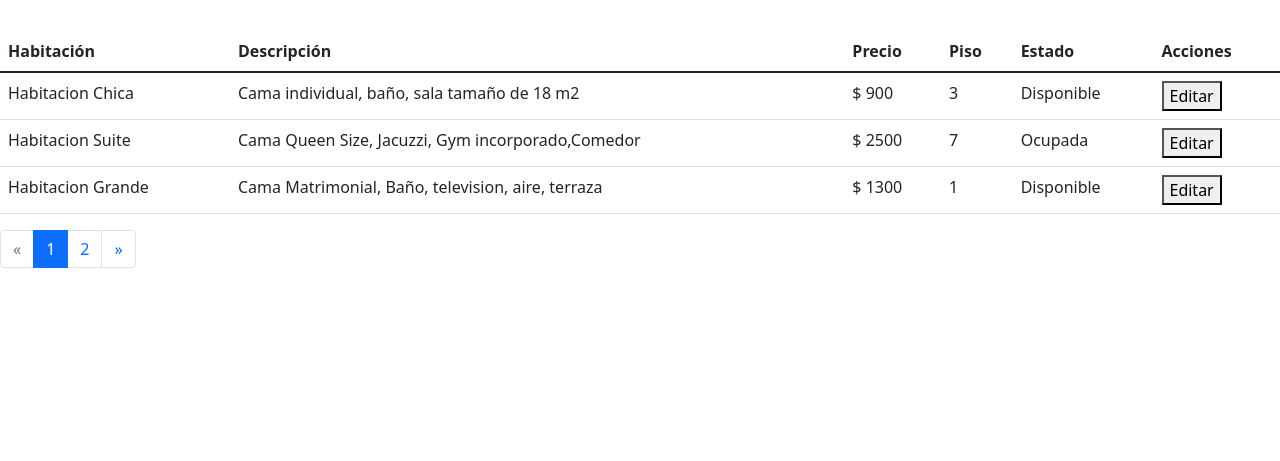
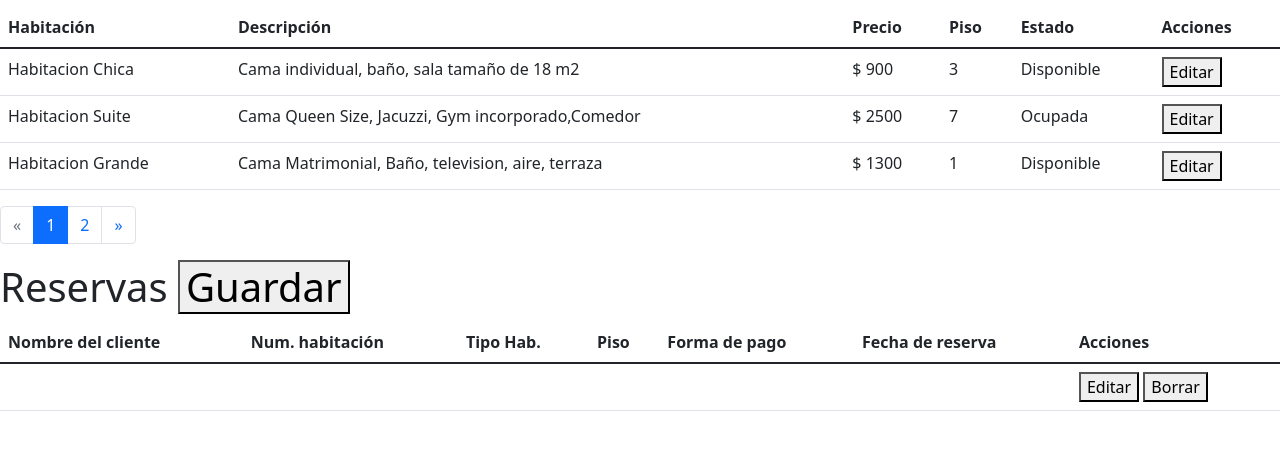
Before and after one commit to Bkirving201/Proyecto_Final-Sistema_Web, a PHP site: page /registro.php?pagina=1 in a window 1280 px wide. Shown: the part 339-800 px from the top of the page. Run offline with PHP 8.4, Linux system fonts and the light colour scheme; data comes from the database, SQL or seed files in the repository; data that the repository does not hold is empty; some web fonts are replaced.

Commit message:
Entrega 11 - Guardar datos de reserva

```diff
--- /dev/null
+++ b/Proyecto-web/PHP/modal_save.php
@@ -0,0 +1,138 @@
+
+<!-- Modal -->
+<div class="modal fade" id="modalsave" tabindex="-1" aria-labelledby="exampleModalLabel" aria-hidden="true">
+    <div class="modal-dialog modal-xl">
+        <div class="modal-content">
+            <div class="modal-header">
+                <h5 class="modal-title" id="exampleModalLabel">Reservas</h5>
+                <button type="button" class="btn-close" data-bs-dismiss="modal" aria-label="Close"></button>
+            </div>
+            <div class="modal-body">
+
+
+
+                <form>
+
+                    <div class="row">
+                        <div class="col">
+                            <label>Nombre</label>
+                            <input type="text" class="form-control" placeholder="First name">
+                        </div>
+
+                        <div class="col">
+                            <label>Apellido</label>
+                            <input type="text" class="form-control" placeholder="Aplleido">
+                        </div>
+
+                        <div class="col">
+                            <label>Identificacon</label>
+                            <input type="text" class="form-control" placeholder="Identificacion">
+                        </div>
+
+                        <div class="col">
+                            <label>Telefono</label>
+                            <input type="text" class="form-control" placeholder="Telefono">
+                        </div>
+
+                    </div>
+
+                </form>
+
+                <br>
+
+                <form>
+
+                    <div class="row">
+
+                        <div class="form-group col-md-6">
+                            <label for="inputEmail4">Email</label>
+                            <input type="email" class="form-control" id="inputEmail4" placeholder="Email">
+                        </div>
+
+                        <div class="form-group col-md-6">
+                            <label for="inputState">State</label>
+                            <select id="inputState" class="form-control">
+                                <option selected>Forma de pago</option>
+                                <option>Efectivo</option>
+                                <option>Credito</option>
+                                <option>Debito</option>
+                            </select>
+                        </div>
+
+                    </div>
+
+                    <br>
+
+                    <div class="row">
+                        <div class="col">
+                            <input type="text" class="form-control" placeholder="Nombre">
+                        </div>
+
+                        <div class="col">
+                            <input type="text" class="form-control" placeholder="N.Tarj">
+                        </div>
+
+                        <div class="col">
+                            <input type="text" class="form-control" placeholder="CVV">
+                        </div>
+
+                        <div class="col">
+                            <input type="text" class="form-control" placeholder="Caduca">
+                        </div>
+
+                    </div>
+
+                    <br>
+
+                    <div class="row">
+
+
+                        <div class="form-group col-md-4">
+                            <label for="inputState">State</label>
+                            <select id="inputState" class="form-control">
+                                <option selected>Habitaciones</option>
+                                <option>Chica</option>
+                                <option>Mediana</option>
+                                <option>Grande</option>
+                            </select>
+                        </div>
+
+                        <div class="form-group col-md-4">
+                            <label for="inputState">State</label>
+                            <select id="inputState" class="form-control">
+                                <option selected>Descripcion</option>
+                                <option>cama doble, terraza, baño</option>
+                                <option>Cama matrmonial </option>
+                                <option>Cmaa indivual</option>
+                            </select>
+                        </div>
+
+                        <div class="col">
+                            <label>Precio</label>
+                            <input type="text" class="form-control" placeholder="Precio">
+                        </div>
+
+                        <div class="col">
+                            <label>Piso</label>
+                            <input type="text" class="form-control" placeholder="Piso">
+                        </div>
+
+
+
+                    </div>
+
+
+                </form>
+
+                <br>
+
+                <div class="modal-footer">
+                    <button type="button" class="btn btn-secondary" data-bs-dismiss="modal">Cerrar</button>
+                    <button type="button" class="btn btn-primary">Guardar</button>
+                </div>
+
+            </div>
+
+        </div>
+    </div>
+</div>
--- a/Proyecto-web/PHP/registro.php
+++ b/Proyecto-web/PHP/registro.php
@@ -46,7 +46,6 @@
 				<!--Cuadro branco -->
 
                 <h2 style="text-align: center;"> Habitaciones </h2>
-                <br>
 
                 <?php
                 if(!$_GET){
@@ -74,7 +73,6 @@
                             <?php $cont = include ("conexion.php");
                             $consulta="SELECT * FROM habitacion";
                             $resultado = mysqli_query($enlace,$consulta);   //Primera sentencia para definir la parte inferior
-
 
 
                             $articulos_por_pagina=3;    //Defino que cantidad de resultados quiero ver
@@ -138,6 +136,7 @@
 
                                 </li>
 
+
                                 <!-- For para mostrar el numero de paginas necsarias -->
 
                                 <?php for($i=0;$i<$paginas;$i++): ?>
@@ -165,7 +164,68 @@
 
                         </nav>
 
+                <h1> Reservas <button type="button" class="buttonedit" data-bs-toggle="modal" data-bs-target="#modalsave">
+                        Guardar
+                    </button></h1>
+
                 <!-- aqui acaba la paginacion de la pagina para mostrar los datos por cantidad -->
+
+                <!-- Consultas para los datos de reservas -->
+
+                <?php
+                include ("conexion.php");
+                $consulta_2 = "SELECT * FROM reservas";
+                $resultado_2 = mysqli_query($enlace,$consulta_2);
+
+                while ($mostrar_1=mysqli_fetch_array($resultado_2));{
+
+
+                ?>
+
+
+                <!-- Aqui comienza la tabla de reservas para con los registros -->
+
+                <table class="table table-hover" id="alineacion-tabla">
+                    <thead>
+                    <tr class="tittletables">
+
+                        <th scope="col">Nombre del cliente</th>
+                        <th scope="col">Num. habitación</th>
+                        <th scope="col">Tipo Hab.</th>
+                        <th scope="col">Piso</th>
+                        <th scope="col">Forma de pago</th>
+                        <th scope="col">Fecha de reserva</th>
+                        <th scope="col">Acciones</th>
+
+                    </tr>
+                    </thead>
+                    <tbody>
+                        <tr>
+                            <td> </td>
+                            <td> </td>
+                            <td> </td>
+                            <td> </td>
+                            <td> </td>
+                            <td> </td>
+                            <td>
+                                <button>Editar</button>
+                                <button>Borrar</button>
+                            </td>
+
+                        </tr>
+
+                    <?php
+                    include ("modal_save.php");
+                    }
+                    ?>
+
+                    </tbody>
+                </table>
+
+
+
+
+
             </div>
 
         </div>
--- a/Proyecto-web/css/styles.css
+++ b/Proyecto-web/css/styles.css
@@ -102,6 +102,8 @@ body{
 #estilos{
 	height: 100px;
 }
+
+
 @media (min-width:1481px) {
 
 	#cuerpo {
```
Also changed, not shown: Proyecto-web/Base de datos/sistema_hotel.sql (+5 -3 lines), Proyecto-web/PHP/index.php (+16 -67 lines).
